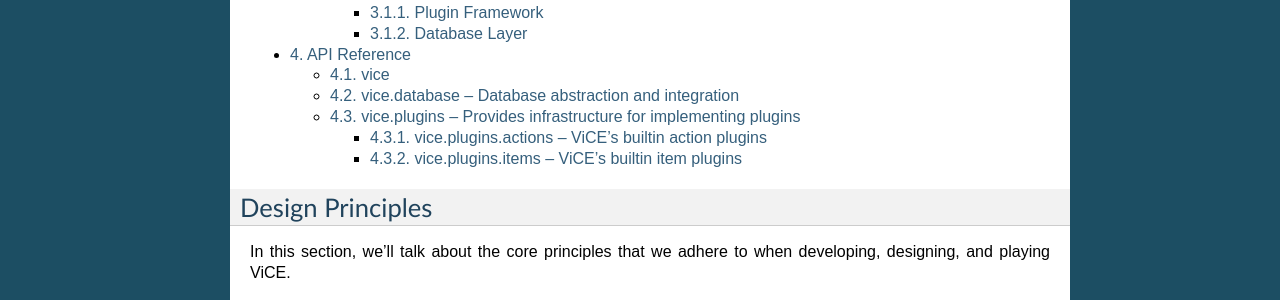
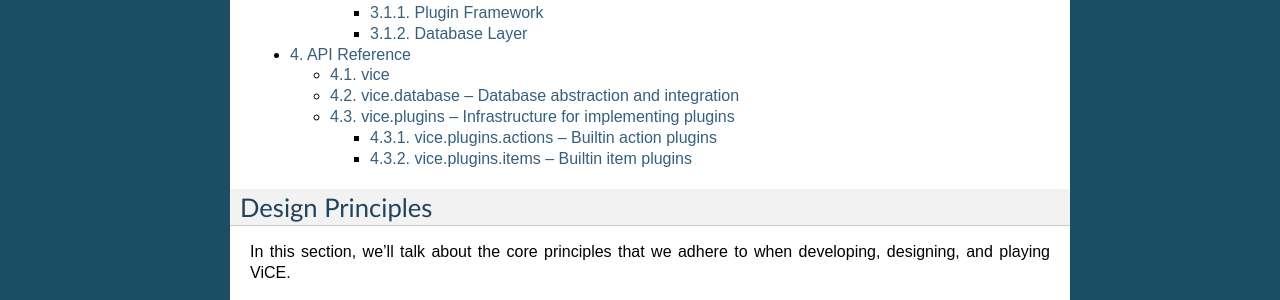
Before and after one commit to cnelsonsic/ViCE, a Sphinx documentation site: the page built from doc/source/index.rst, in a window 1280 px wide. Shown: the part 418-718 px from the top of the page. Built offline with Sphinx 7.4.7, drawn with Linux system fonts in a browser that asks for light colours.

Commit message:
- finished writing architecture chapter - tweaked api reference

```diff
--- a/doc/source/api_reference.rst
+++ b/doc/source/api_reference.rst
@@ -9,21 +9,21 @@ vice.database -- Database abstraction and integration
 .. automodule:: vice.database
     :members:
 
-vice.plugins -- Provides infrastructure for implementing plugins
-================================================================
+vice.plugins -- Infrastructure for implementing plugins
+=======================================================
 .. automodule:: vice.plugins
     :members:
 
-vice.plugins.actions -- ViCE's builtin action plugins
------------------------------------------------------
+vice.plugins.actions -- Builtin action plugins
+----------------------------------------------
 .. automodule:: vice.plugins.actions
     :members:
 
 .. .. automodule:: vice.plugins.containers
 ..     :members:
 
-vice.plugins.items -- ViCE's builtin item plugins
--------------------------------------------------
+vice.plugins.items -- Builtin item plugins
+------------------------------------------
 .. automodule:: vice.plugins.items
     :members:
 
```
Also changed, not shown: doc/source/developer_guide/architecture.rst (+28 -8 lines).
